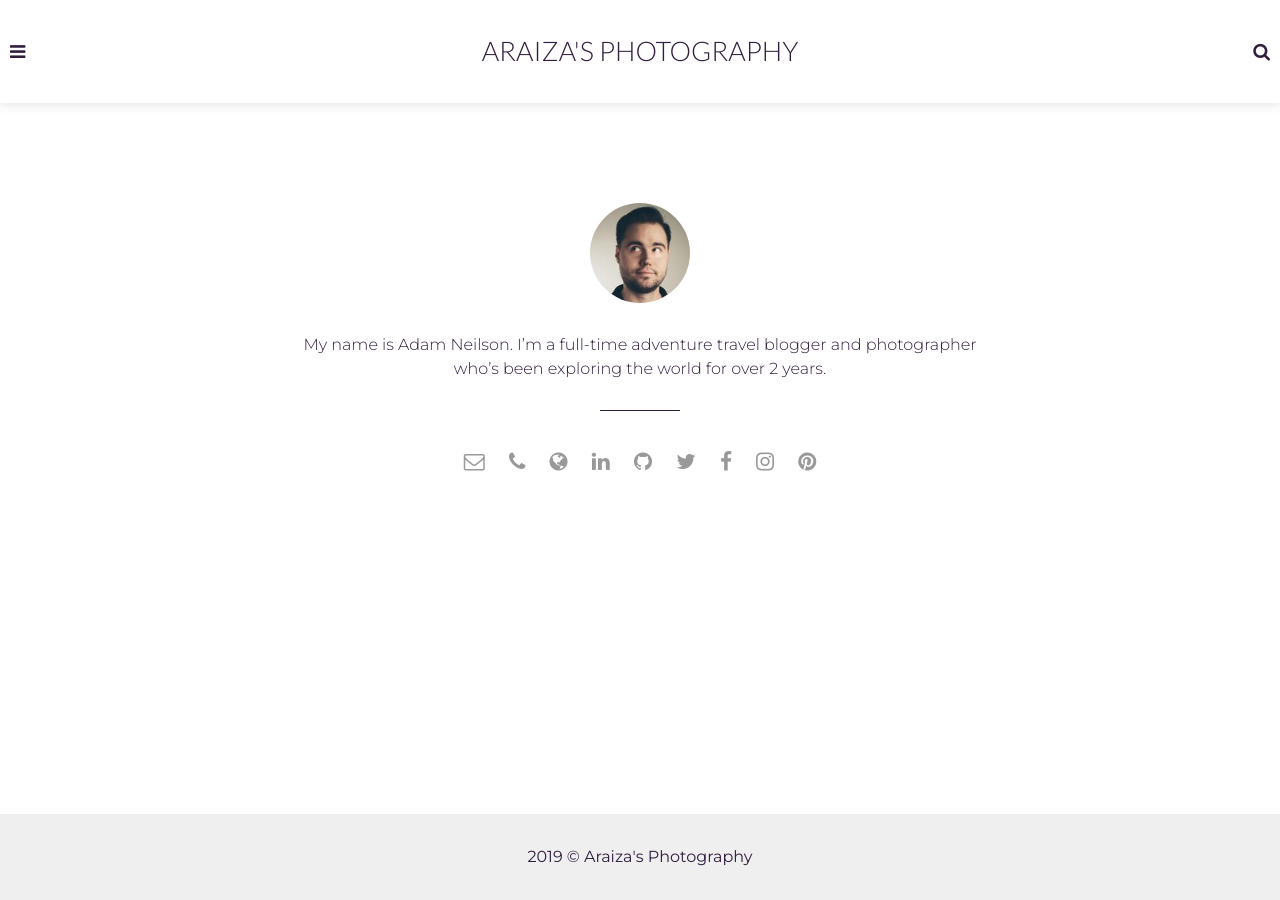
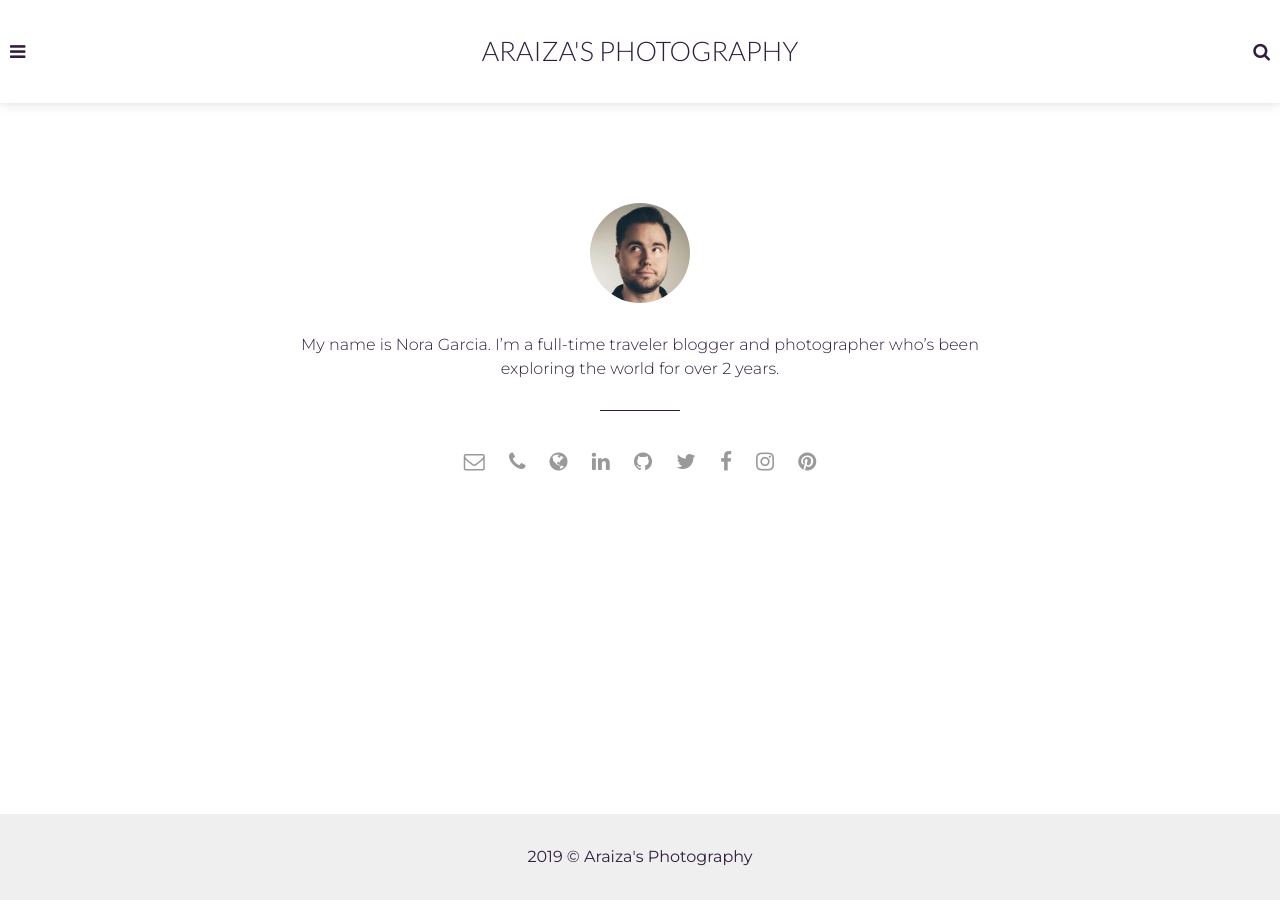
Before and after one commit to guille1194/adam-blog, a Jekyll site: the page built from _pages/about.html, in a window 1280 px wide. Built offline with Jekyll 4.4.1, drawn with Linux system fonts in a browser that asks for light colours.

Commit message:
Update _config.yml

```diff
--- a/_config.yml
+++ b/_config.yml
@@ -1,9 +1,6 @@
 title: Araiza's Photography
 email: your-email@domain.com
 description: > # this means to ignore newlines until "baseurl:"
-  Write an awesome description for your new site here. You can edit this
-  line in _config.yml. It will appear in your document head meta (for
-  Google search results) and in your feed.xml site description.
 permalink: ':title/'
 baseurl: "/araizas-photography" # the subpath of your site, e.g. /blog
 url: "" # the base hostname & protocol for your site, e.g. http://example.com
@@ -11,16 +8,16 @@ url: "" # the base hostname & protocol for your site, e.g. http://example.com
 # Author settings
 author: Araiza's Photography # add your name
 author-pic: adam-face.jpg
-about-author: My name is Adam Neilson. I’m a full-time adventure travel blogger and photographer who’s been exploring the world for over 2 years.
+about-author: My name is Nora Garcia. I’m a full-time traveler blogger and photographer who’s been exploring the world for over 2 years.
 
 # Contact links
-email: # Add your Email address
-phone: # Add your Phone number
+email: araizasphotography@gmail.com
+phone: +1 619-805-5530
 website: # Add your website, do not add http://
 linkedin: # Add your Linkedin handle
-github: artemsheludko # Add your Github handle
-twitter: '@artemsheludko_' # Add your Twitter handle
-facebook: # Add your Facebook handle
+github: # Add your Github handle
+twitter: # Add your Twitter handle
+facebook: https://www.facebook.com/Araizasphotography/
 instagram: # Add your Instagram handle
 pinterest: # Add your Pinterest handle
 
```
